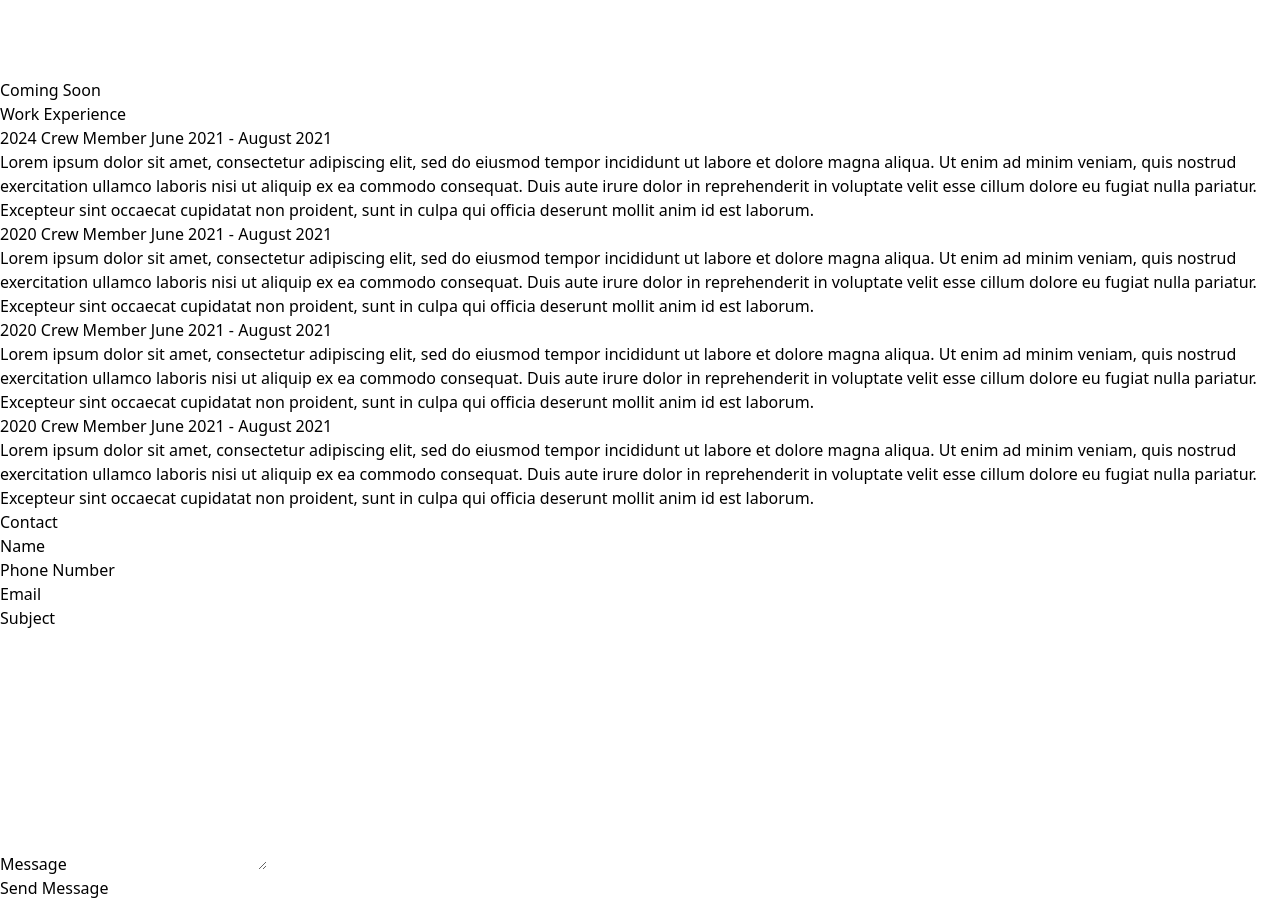
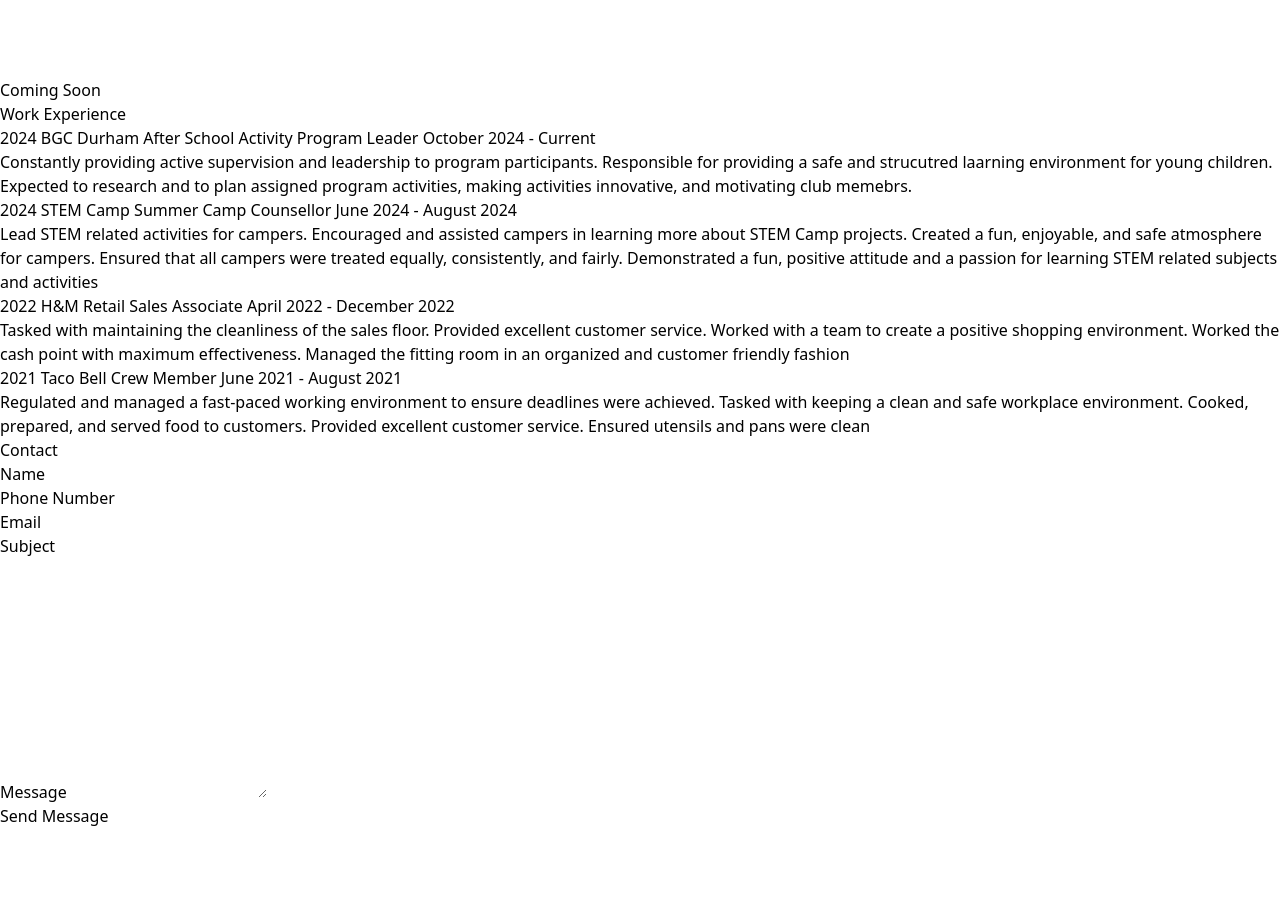
Before and after one commit to arryllopez/portfolio-lawrenceLopez, a React (Vite) app: page / in a window 1280 px wide. Shown: the part 7180-8080 px from the top of the page. After the commit the page ends 8008 px from the top, so only its background shows below. Built offline with nearby package versions, Linux system fonts and the light colour scheme.

Commit message:
added work experience and fixed navBar not referring to contacts page.

```diff
--- a/src/components/Contact.jsx
+++ b/src/components/Contact.jsx
@@ -26,7 +26,7 @@
 
 const Contact = () => {
   return (
-        <div>
+        <div id = 'contacts'>
          <motion.h1
          variants = {fadeInAnimationVariants}
          initial = "initial"
--- a/src/components/Sidenav.jsx
+++ b/src/components/Sidenav.jsx
@@ -7,7 +7,6 @@
     const handleNav = () => {
         setNav(!nav)
     }
-
 
   return (
     <div>
@@ -55,7 +54,7 @@
                     <a href = "#work" className = 'outline outline-offset-0 outline-black-100 rounded-full shadow-lg bg-gray-100 shadow-gray-400 m-2 p-4 cursor-pointer hover:scale-110 ease-in duration-300'>
                     <IconLayoutGrid size ={20} />
                     </a>
-                    <a href = "#contact" className = 'outline outline-offset-0 outline-black-100 rounded-full shadow-lg bg-gray-100 shadow-gray-400 m-2 p-4 cursor-pointer hover:scale-110 ease-in duration-300'>
+                    <a href = "#contacts" className = 'outline outline-offset-0 outline-black-100 rounded-full shadow-lg bg-gray-100 shadow-gray-400 m-2 p-4 cursor-pointer hover:scale-110 ease-in duration-300'>
                     <IconMail size ={20} />
                     </a>
                 </div>
--- a/src/components/Work.jsx
+++ b/src/components/Work.jsx
@@ -5,29 +5,32 @@
 const data = [
         {
             year: '2024' ,
-            title : 'Crew Member',
-            duration : 'June 2021 - August 2021',
-            details : 'Lorem ipsum dolor sit amet, consectetur adipiscing elit, sed do eiusmod tempor incididunt ut labore et dolore magna aliqua. Ut enim ad minim veniam, quis nostrud exercitation ullamco laboris nisi ut aliquip ex ea commodo consequat. Duis aute irure dolor in reprehenderit in voluptate velit esse cillum dolore eu fugiat nulla pariatur. Excepteur sint occaecat cupidatat non proident, sunt in culpa qui officia deserunt mollit anim id est laborum.'
+            title : 'After School Activity Program Leader',
+            company : 'BGC Durham',
+            duration : 'October 2024 - Current',
+            details : 'Constantly providing active supervision and leadership to program participants. Responsible for providing a safe and strucutred laarning environment for young children. Expected to research and to plan assigned program activities, making activities innovative, and motivating club memebrs.'
         },
         {
-            year: '2020' ,
-            title : 'Crew Member',
-            duration : 'June 2021 - August 2021',
-            details : 'Lorem ipsum dolor sit amet, consectetur adipiscing elit, sed do eiusmod tempor incididunt ut labore et dolore magna aliqua. Ut enim ad minim veniam, quis nostrud exercitation ullamco laboris nisi ut aliquip ex ea commodo consequat. Duis aute irure dolor in reprehenderit in voluptate velit esse cillum dolore eu fugiat nulla pariatur. Excepteur sint occaecat cupidatat non proident, sunt in culpa qui officia deserunt mollit anim id est laborum.'
+            year: '2024' ,
+            title : 'Summer Camp Counsellor',
+            company : 'STEM Camp',
+            duration : 'June 2024 - August 2024',
+            details : 'Lead STEM related activities for campers. Encouraged and assisted campers in learning more about STEM Camp projects. Created a fun, enjoyable, and safe atmosphere for campers. Ensured that all campers were treated equally, consistently, and fairly. Demonstrated a fun, positive attitude and a passion for learning STEM related subjects and activities'
         },
         {
-            year: '2020' ,
-            title : 'Crew Member',
-            duration : 'June 2021 - August 2021',
-            details : 'Lorem ipsum dolor sit amet, consectetur adipiscing elit, sed do eiusmod tempor incididunt ut labore et dolore magna aliqua. Ut enim ad minim veniam, quis nostrud exercitation ullamco laboris nisi ut aliquip ex ea commodo consequat. Duis aute irure dolor in reprehenderit in voluptate velit esse cillum dolore eu fugiat nulla pariatur. Excepteur sint occaecat cupidatat non proident, sunt in culpa qui officia deserunt mollit anim id est laborum.'
+            year: '2022' ,
+            title : 'Retail Sales Associate',
+            company : 'H&M',
+            duration : 'April 2022 - December 2022',
+            details : 'Tasked with maintaining the cleanliness of the sales floor. Provided excellent customer service. Worked with a team to create a positive shopping environment. Worked the cash point with maximum effectiveness. Managed the fitting room in an organized and customer friendly fashion'
         },
         {
-            year: '2020' ,
+            year: '2021' ,
             title : 'Crew Member',
+            company : 'Taco Bell',
             duration : 'June 2021 - August 2021',
-            details : 'Lorem ipsum dolor sit amet, consectetur adipiscing elit, sed do eiusmod tempor incididunt ut labore et dolore magna aliqua. Ut enim ad minim veniam, quis nostrud exercitation ullamco laboris nisi ut aliquip ex ea commodo consequat. Duis aute irure dolor in reprehenderit in voluptate velit esse cillum dolore eu fugiat nulla pariatur. Excepteur sint occaecat cupidatat non proident, sunt in culpa qui officia deserunt mollit anim id est laborum.'
+            details : 'Regulated and managed a fast-paced working environment to ensure deadlines were achieved. Tasked with keeping a clean and safe workplace environment. Cooked, prepared, and served food to customers. Provided excellent customer service. Ensured utensils and pans were clean'
         },
-
 ]
 
 const Work = () => {
@@ -41,6 +44,7 @@
             title = {item.title}
             duration = {item.duration}
             details = {item.details}
+            company = {item.company}
             />
         ))}
     </div>
--- a/src/components/WorkItem.jsx
+++ b/src/components/WorkItem.jsx
@@ -5,6 +5,7 @@
 var index9 = 2
 var index10 = 3
 var index11 = 4
+var index12 = 5
 
 const fadeInAnimationVariants =
 {
@@ -21,14 +22,15 @@
   }),
 }
 
-const Workitem = ({year, title, duration, details}) => {
+const Workitem = ({year, title, duration, details, company}) => {
   return (
     <ol className = 'flex flex-col md:fex-row relative border-1 border-stone-200'>
         <li className = 'mb-10 ml-4 py-4'>
             <div className = 'absolute w-3 h-3 bg-stone-200 rounded-full mt-1.5 -left-1.5 border-white' />
                 <p className  ='flex flex-wrap gap-4 flex-row items-center justify-start text-xs md:text-sm'>
+
                     <motion.span
-                    className = 'inline-block px-2 py-1 font-semibold text-white bg-[#cc5500] rounded-md'
+                    className = 'outline outline-offset-0 outline-gray-900 inline-block px-2 py-1 font-semibold text-white bg-[#cc5500] rounded-md'
                     variants = {fadeInAnimationVariants}
                     initial = "initial"
                     whileInView = "animate"
@@ -37,6 +39,17 @@
                     }}
                     custom = {index8}
                     >{year} </motion.span>
+
+                    <motion.span className = 'outline outline-offset-0 outline-gray-900 inline-block px-2 py-1 font-semibold text-white bg-[#cc5500] rounded-md'
+                    variants = {fadeInAnimationVariants}
+                    initial = "initial"
+                    whileInView = "animate"
+                     viewport = {{
+                       once : true,
+                     }}
+                     custom = {index9}
+                    >{company} </motion.span>
+
                     <motion.span className = 'text-lg font-semibold text-[#cc5500]'
                     variants = {fadeInAnimationVariants}
                     initial = "initial"
@@ -44,8 +57,9 @@
                      viewport = {{
                        once : true,
                      }}
-                     custom = {index9}
+                     custom = {index10}
                     >{title} </motion.span>
+
                     <motion.span className = 'my-1 text-sm font-nomrla leading-none text-stone-400'
                       variants = {fadeInAnimationVariants}
                       initial = "initial"
@@ -53,9 +67,11 @@
                        viewport = {{
                          once : true,
                        }}
-                       custom = {index10}
+                       custom = {index11}
                     >{duration} </motion.span>
+
                 </p>
+
                 <p>
                 <motion.span className = 'my-2 text-base font-normal text-stone-500'
                    variants = {fadeInAnimationVariants}
@@ -64,8 +80,9 @@
                     viewport = {{
                       once : true,
                     }}
-                    custom = {index11}
+                    custom = {index12}
                 >{details}</motion.span>
+
                 </p>
         </li>
     </ol>
```
